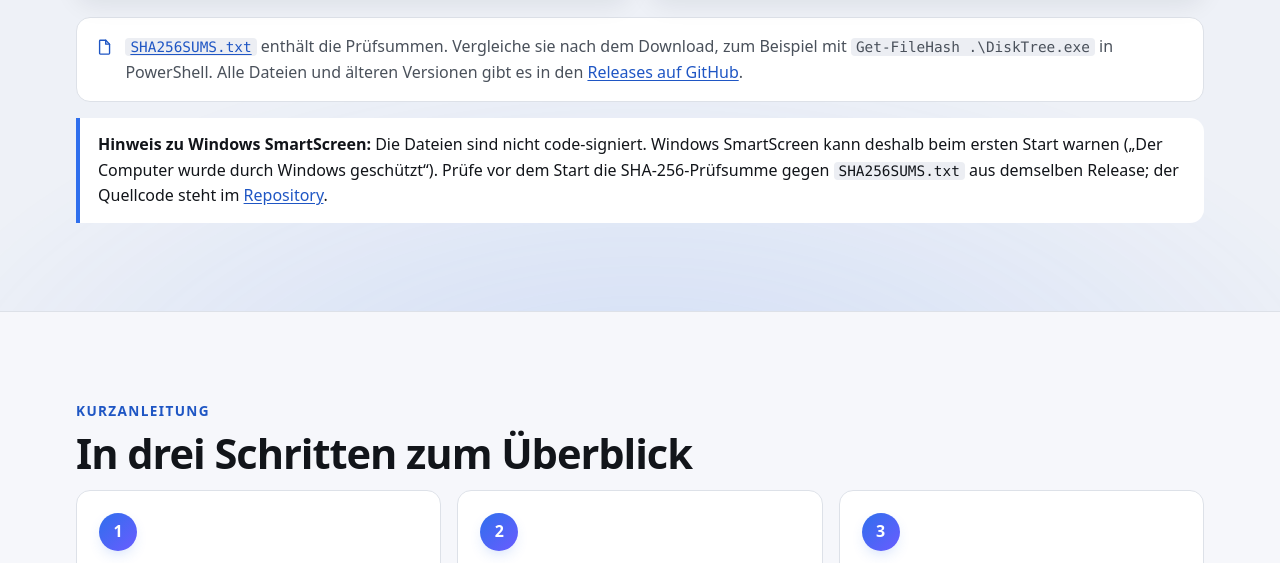
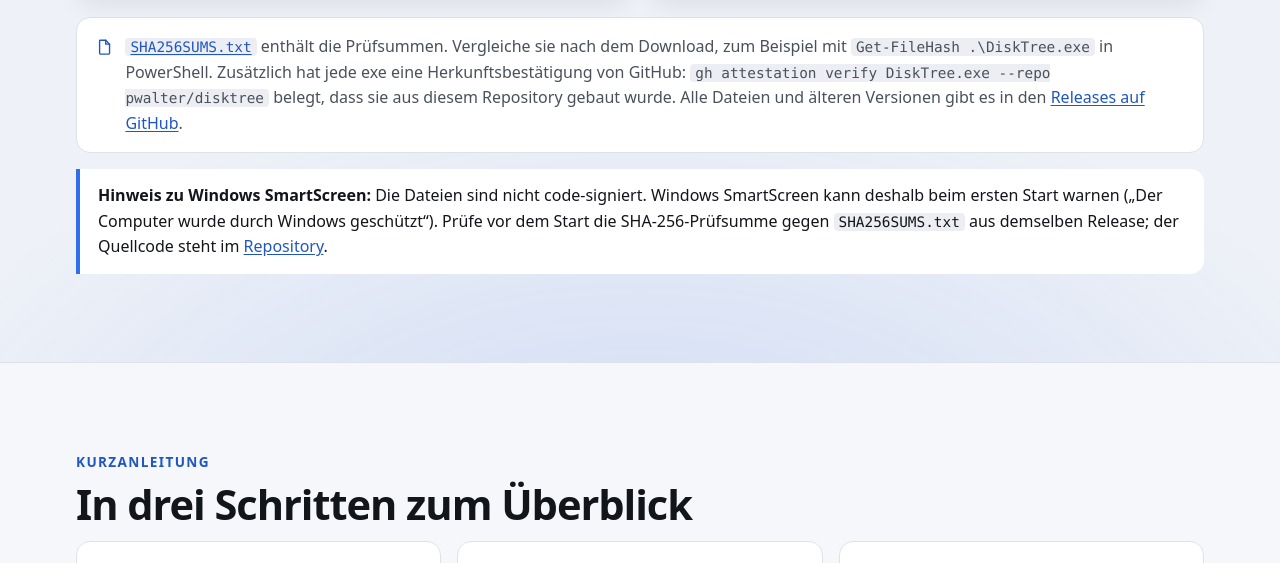
Before and after one commit to pwalter/disktree, a plain HTML site: page docs/index.html in a window 1280 px wide. Shown: the part 6411-6974 px from the top of the page. Drawn offline with Linux system fonts and the light colour scheme; no server answers.

Commit message:
CI: Herkunftsbestätigung (Build-Provenance) für die Release-Dateien
- release-Job: actions/attest-build-provenance für DiskTree.exe und DiskTree-slim.exe
  (Rechte id-token/attestations), Prüfbefehl in den Release-Notes
- README und Landingpage: Prüfen per gh attestation verify

Co-Authored-By: Claude Opus 5.5 <noreply@anthropic.com>

```diff
--- a/docs/index.html
+++ b/docs/index.html
@@ -372,7 +372,7 @@
         </article>
       </div>
       <div class="dl-extra reveal">
-        <p><svg class="ic" aria-hidden="true"><use href="#i-file"/></svg><span><a href="https://github.com/pwalter/disktree/releases/latest/download/SHA256SUMS.txt"><code>SHA256SUMS.txt</code></a> enthält die Prüfsummen. Vergleiche sie nach dem Download, zum Beispiel mit <code>Get-FileHash .\DiskTree.exe</code> in PowerShell. Alle Dateien und älteren Versionen gibt es in den <a href="https://github.com/pwalter/disktree/releases">Releases auf GitHub</a>.</span></p>
+        <p><svg class="ic" aria-hidden="true"><use href="#i-file"/></svg><span><a href="https://github.com/pwalter/disktree/releases/latest/download/SHA256SUMS.txt"><code>SHA256SUMS.txt</code></a> enthält die Prüfsummen. Vergleiche sie nach dem Download, zum Beispiel mit <code>Get-FileHash .\DiskTree.exe</code> in PowerShell. Zusätzlich hat jede exe eine Herkunftsbestätigung von GitHub: <code>gh attestation verify DiskTree.exe --repo pwalter/disktree</code> belegt, dass sie aus diesem Repository gebaut wurde. Alle Dateien und älteren Versionen gibt es in den <a href="https://github.com/pwalter/disktree/releases">Releases auf GitHub</a>.</span></p>
       </div>
       <p class="note reveal"><strong>Hinweis zu Windows SmartScreen:</strong> Die Dateien sind nicht code-signiert. Windows SmartScreen kann deshalb beim ersten Start warnen („Der Computer wurde durch Windows geschützt“). Prüfe vor dem Start die SHA-256-Prüfsumme gegen <code>SHA256SUMS.txt</code> aus demselben Release; der Quellcode steht im <a href="https://github.com/pwalter/disktree">Repository</a>.</p>
     </div>
```
Also changed, not shown: 2 other files.
